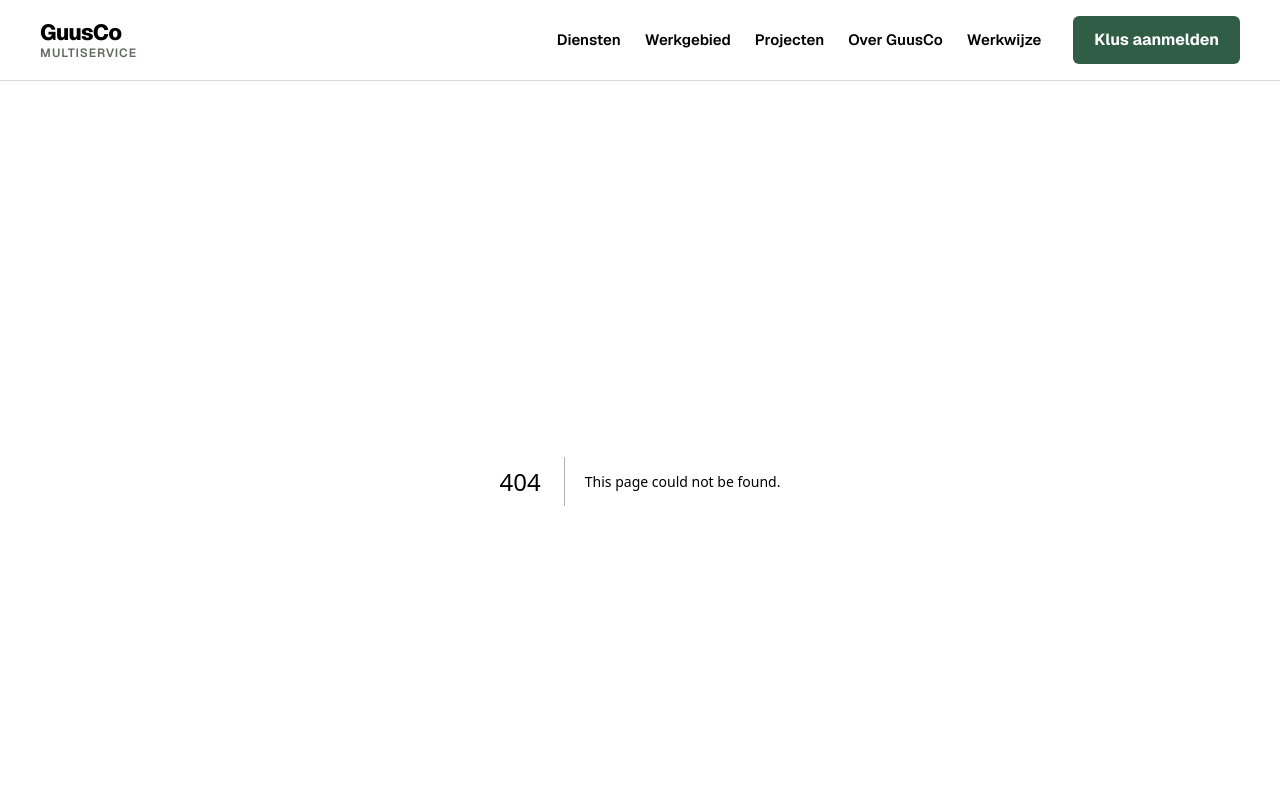
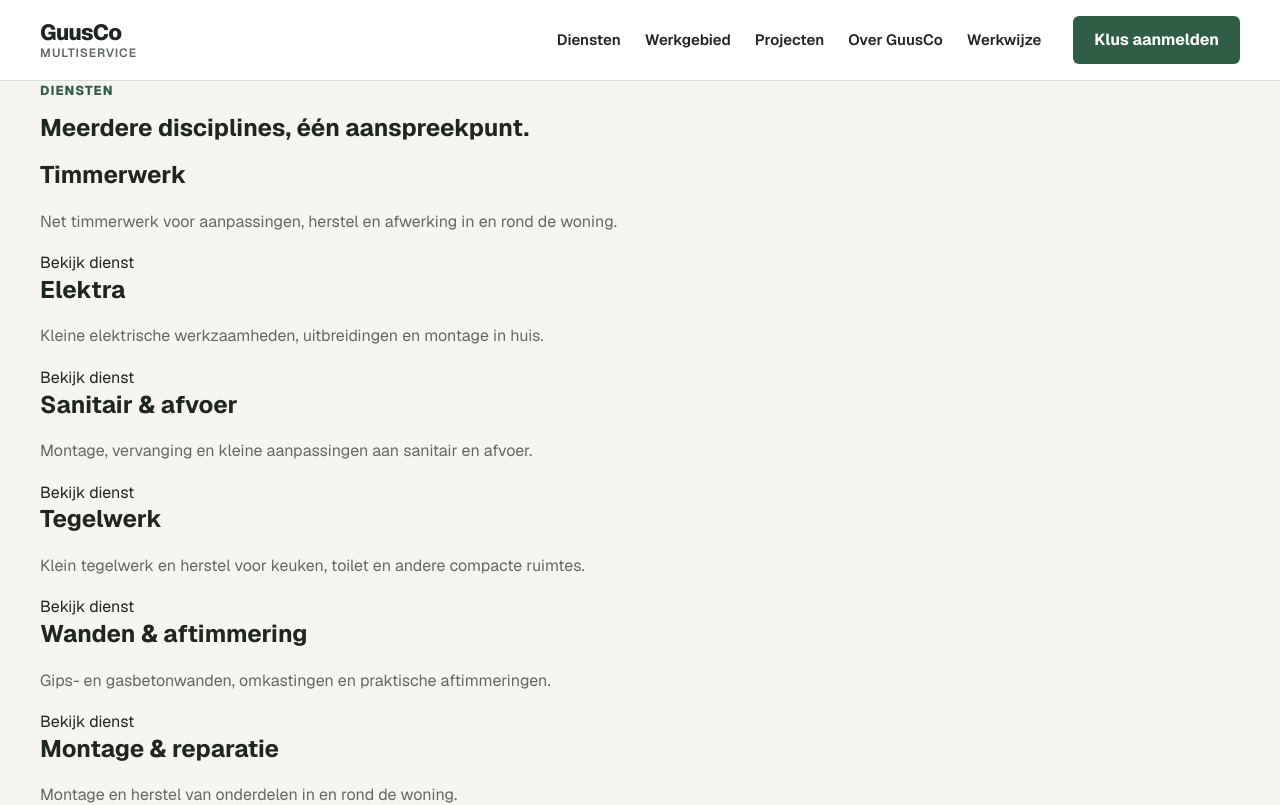
Before and after one commit to ambupilot/guusco-multi-service-website, a Next.js app: page /diensten in a window 1280 px wide. Before the commit this address had no page. Shown: the top 805 px of the page. Built offline with nearby package versions, Linux system fonts and the light colour scheme.

Commit message:
feat: add services overview page

```diff
--- /dev/null
+++ b/src/app/diensten/page.tsx
@@ -0,0 +1,9 @@
+import type { Metadata } from "next";
+import Link from "next/link";
+import { services } from "@/data/services";
+
+export const metadata: Metadata = { title: "Diensten" };
+
+export default function ServicesPage() {
+  return <main className="services-page"><section className="services-page__hero"><div className="container"><p className="eyebrow">Diensten</p><h1>Meerdere disciplines, één aanspreekpunt.</h1></div></section><section className="services-page__overview"><div className="container services-list">{services.map((service) => <article className="services-list__item" key={service.slug}><div><h2>{service.title}</h2><p>{service.intro}</p></div><Link className="text-link" href={`/diensten/${service.slug}`}>Bekijk dienst</Link></article>)}</div></section></main>;
+}
```
